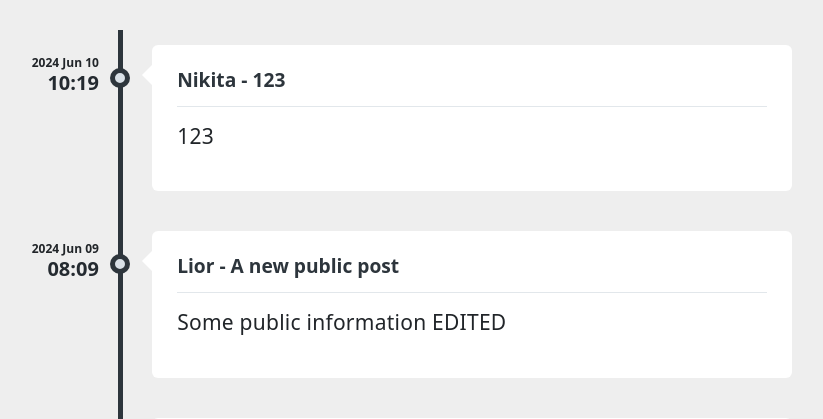
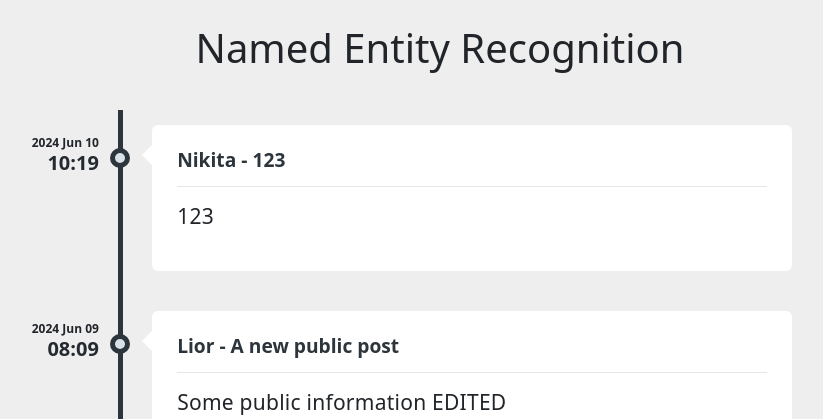
Before and after one commit to LiorEshkhar/SkSy-NER, a Flask app: page / in a window 1280 px wide. Shown: the part 56-475 px from the top of the page, without its empty margins (200-1023 px from the left). Run offline with Flask 3, Linux system fonts and the light colour scheme; data comes from the database, SQL or seed files in the repository; some libraries are stand-ins or nearby versions.

Commit message:
Post pages have titles

```diff
--- a/ner/posts.py
+++ b/ner/posts.py
@@ -16,7 +16,7 @@ def index():
             WHERE p.public = TRUE\
             ORDER BY created DESC"
     ).fetchall()
-    return render_template('posts/index.html', posts=posts)
+    return render_template('posts/index.html', posts=posts, title="Named Entity Recognition")
 
 @bp.route('/myposts')
 @login_required("Log in to view your posts")
@@ -29,7 +29,7 @@ def myposts():
             ORDER BY created DESC",
             (g.user['id'],)
     ).fetchall()
-    return render_template('posts/index.html', posts=posts)
+    return render_template('posts/index.html', posts=posts, title=f"{g.user['username']}'s Posts")
 
 @bp.route('/create', methods=["GET", "POST"])
 @login_required("You must be logged in to create a post")
--- a/ner/templates/posts/index.html
+++ b/ner/templates/posts/index.html
@@ -5,8 +5,9 @@
 
 {% block body %}
     {% if not posts %}
-        <h1 class="dispaly-3 text-center">No posts yet</h1>
+        <h1 class="dispaly-3 text-center mt-4">No posts yet</h1>
     {% else %}
+        <h1 class="dispaly-3 text-center mt-4">{{ title }}</h1>
             <div class="container">
                 <div class="row">
                 <div class="col-md-12">
```
